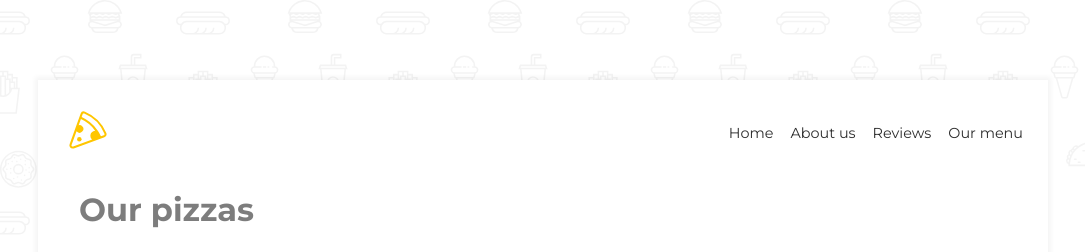
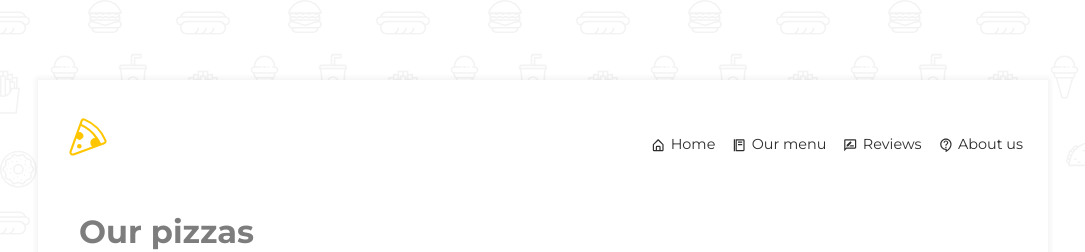
Before and after one commit to momonastia/nextjs-restaurant, a Next.js app: page /products in a window 1280 px wide. Shown: the top 252 px of the page, without its empty margins (97-1182 px from the left). Built offline with nearby package versions, Linux system fonts and the light colour scheme; data requests are answered from the project's data file.

Commit message:
Feat: menu icons added

```diff
--- a/components/header/header.jsx
+++ b/components/header/header.jsx
@@ -1,18 +1,29 @@
 import { CiPizza } from "react-icons/ci";
+import { BiFoodMenu, BiHomeAlt } from "react-icons/bi";
+import { MdOutlineRateReview, MdOutlineContactSupport } from "react-icons/md";
 import Link from "next/link";
 import styles from "./styles.module.scss";
 
 const Header = () => {
   return (
     <header>
-      <div>
+      <div className={styles.logo}>
         <CiPizza />
       </div>
       <nav className={styles.NavBar}>
-        <Link href="/">Home</Link>
-        <Link href="/about">About us</Link>
-        <Link href="/reviews">Reviews</Link>
-        <Link href="/products">Our menu</Link>
+        <Link href="/">
+          <BiHomeAlt /> Home
+        </Link>
+        <Link href="/products">
+          <BiFoodMenu /> Our menu
+        </Link>
+        <Link href="/reviews">
+          <MdOutlineRateReview />
+          Reviews
+        </Link>
+        <Link href="/about">
+          <MdOutlineContactSupport /> About us
+        </Link>
       </nav>
     </header>
   );
--- a/components/header/styles.module.scss
+++ b/components/header/styles.module.scss
@@ -4,4 +4,15 @@
   gap: 2px;
   align-items: flex-start;
   font-size: 0.9rem;
+
+  > * {
+    display: flex;
+    align-items: center;
+    gap: 5px;
+  }
 }
+
+.logo {
+  font-size: 50px;
+  color: #ffc600;
+}
--- a/src/styles/globals.css
+++ b/src/styles/globals.css
@@ -26,10 +26,7 @@ header {
   align-items: center;
   justify-content: space-between;
 }
-header svg {
-  font-size: 50px;
-  color: #ffc600;
-}
+
 nav {
   display: flex;
   justify-content: flex-end;
--- a/src/styles/pizzas.module.scss
+++ b/src/styles/pizzas.module.scss
@@ -1,6 +1,7 @@
 .cardsTitle {
   color: #7d7d7d;
   padding-left: 1rem;
+  text-align: center;
 }
 
 .imageContainer {
@@ -50,12 +51,11 @@
 }
 
 @media screen and (min-width: 480px) {
+  .cardsTitle {
+    text-align: left;
+  }
   .cardsContainer {
     max-width: 95%;
     width: 100%;
-
-    .pizzaCard {
-      /* width: 100%; */
-    }
   }
 }
```
